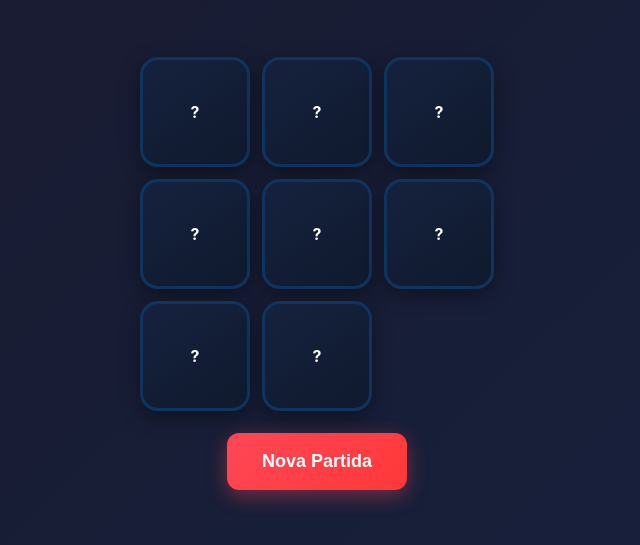
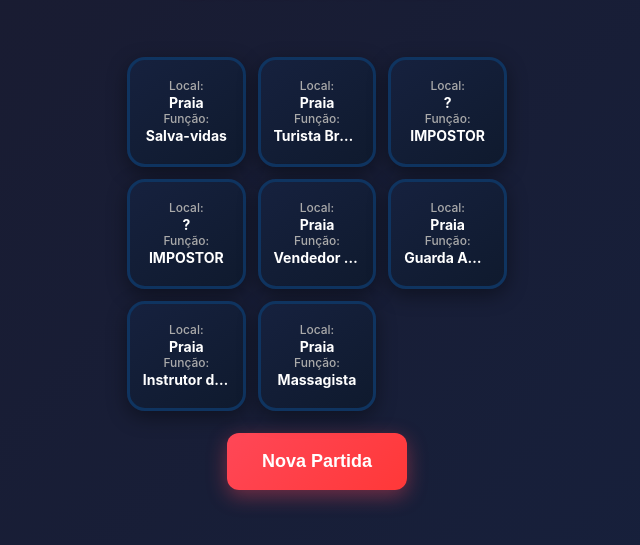
Before and after one commit to Lgi0/spyfall, a plain HTML site: page index.html in a window 1280 px wide. Both pictures are taken after a click on the button "Começar Jogo". Shown: the part 195-740 px from the top of the page, without its empty margins (323-963 px from the left). Drawn offline with Linux system fonts and the light colour scheme.

Commit message:
Change game title and enhance CSS styles
Updated game title and improved styling for labels and values.

```diff
--- a/index.html
+++ b/index.html
@@ -3,7 +3,7 @@
 <head>
     <meta charset="UTF-8">
     <meta name="viewport" content="width=device-width, initial-scale=1.0">
-    <title>Impostor Game</title>
+    <title>Camaleão do Gigio</title>
     <style>
         * {
             margin: 0;
@@ -99,15 +99,18 @@
             height: 110px;
             border-radius: 18px;
             display: flex;
+            flex-direction: column;
             align-items: center;
             justify-content: center;
-            font-size: clamp(14px, 4vw, 16px);
+            font-size: clamp(12px, 3.5vw, 14px);
             font-weight: bold;
             cursor: pointer;
             transition: all 0.3s ease;
             border: 3px solid #0f3460;
             position: relative;
             box-shadow: 0 6px 20px rgba(0,0,0,0.4);
+            padding: 8px;
+            line-height: 1.2;
         }
 
         .card:hover:not(.used) {
@@ -122,6 +125,23 @@
             border-color: #666;
             background: linear-gradient(145deg, #333, #222);
             transform: none;
+        }
+
+        .local-label, .funcao-label {
+            font-size: clamp(10px, 3vw, 12px);
+            color: #aaa;
+            font-weight: 500;
+            margin-bottom: 2px;
+        }
+
+        .local-value, .funcao-value {
+            font-size: clamp(12px, 3.5vw, 14px);
+            font-weight: 700;
+            color: #fff;
+            max-width: 90%;
+            overflow: hidden;
+            text-overflow: ellipsis;
+            white-space: nowrap;
         }
 
         h1 {
@@ -245,7 +265,13 @@
             }
             .card {
                 height: 95px;
-                font-size: 14px;
+                padding: 6px;
+            }
+            .local-label, .funcao-label {
+                font-size: 10px;
+            }
+            .local-value, .funcao-value {
+                font-size: 12px;
             }
             button {
                 padding: 16px 25px;
@@ -259,7 +285,7 @@
     <div class="container">
         <!-- Tela de Configuração -->
         <div id="configScreen" class="screen active">
-            <h1>Camaleão do gigio</h1>
+            <h1>Camaleão do Gigio</h1>
             <div id="loadingMsg" class="loading" style="display:none;">Carregando lugares...</div>
             <div>Jogadores:</div>
             <input type="number" id="numJogadores" min="4" max="15" value="8">
@@ -356,8 +382,27 @@
             for (let i = 0; i < gameState.papeis.length; i++) {
                 const card = document.createElement('div');
                 card.className = `card ${gameState.usedCards.has(i) ? 'used' : ''}`;
-                card.textContent = gameState.usedCards.has(i) ? '✓' : '?';
-                if (!gameState.usedCards.has(i)) {
+
+                if (gameState.usedCards.has(i)) {
+                    card.innerHTML = '✓';
+                } else {
+                    const isImpostor = gameState.papeis[i] === 'impostor';
+                    if (isImpostor) {
+                        card.innerHTML = `
+                            <div class="local-label">Local:</div>
+                            <div class="local-value">?</div>
+                            <div class="funcao-label">Função:</div>
+                            <div class="funcao-value">IMPOSTOR</div>
+                        `;
+                    } else {
+                        const funcaoIndex = gameState.papeis.slice(0, i).filter(p => p === 'inocente').length;
+                        card.innerHTML = `
+                            <div class="local-label">Local:</div>
+                            <div class="local-value">${gameState.lugar}</div>
+                            <div class="funcao-label">Função:</div>
+                            <div class="funcao-value">${gameState.funcoes[funcaoIndex]}</div>
+                        `;
+                    }
                     card.onclick = () => openModal(i);
                 }
                 grid.appendChild(card);
@@ -369,15 +414,15 @@
             renderCards();
 
             const isImpostor = gameState.papeis[index] === 'impostor';
-            const funcaoIndex = gameState.papeis.slice(0, index).filter(p => p === 'inocente').length;
             const content = document.getElementById('roleContent');
 
             if (isImpostor) {
                 content.innerHTML = `
                     <div class="role-title impostor-role">IMPOSTOR</div>
-                    <div class="role-text">Você é o impostor!<br>Não sabe onde está</div>
+                    <div class="role-text">Você é o impostor!</div>
                 `;
             } else {
+                const funcaoIndex = gameState.papeis.slice(0, index).filter(p => p === 'inocente').length;
                 content.innerHTML = `
                     <div class="role-title">${gameState.lugar}</div>
                     <div class="role-text">${gameState.funcoes[funcaoIndex]}</div>
```
